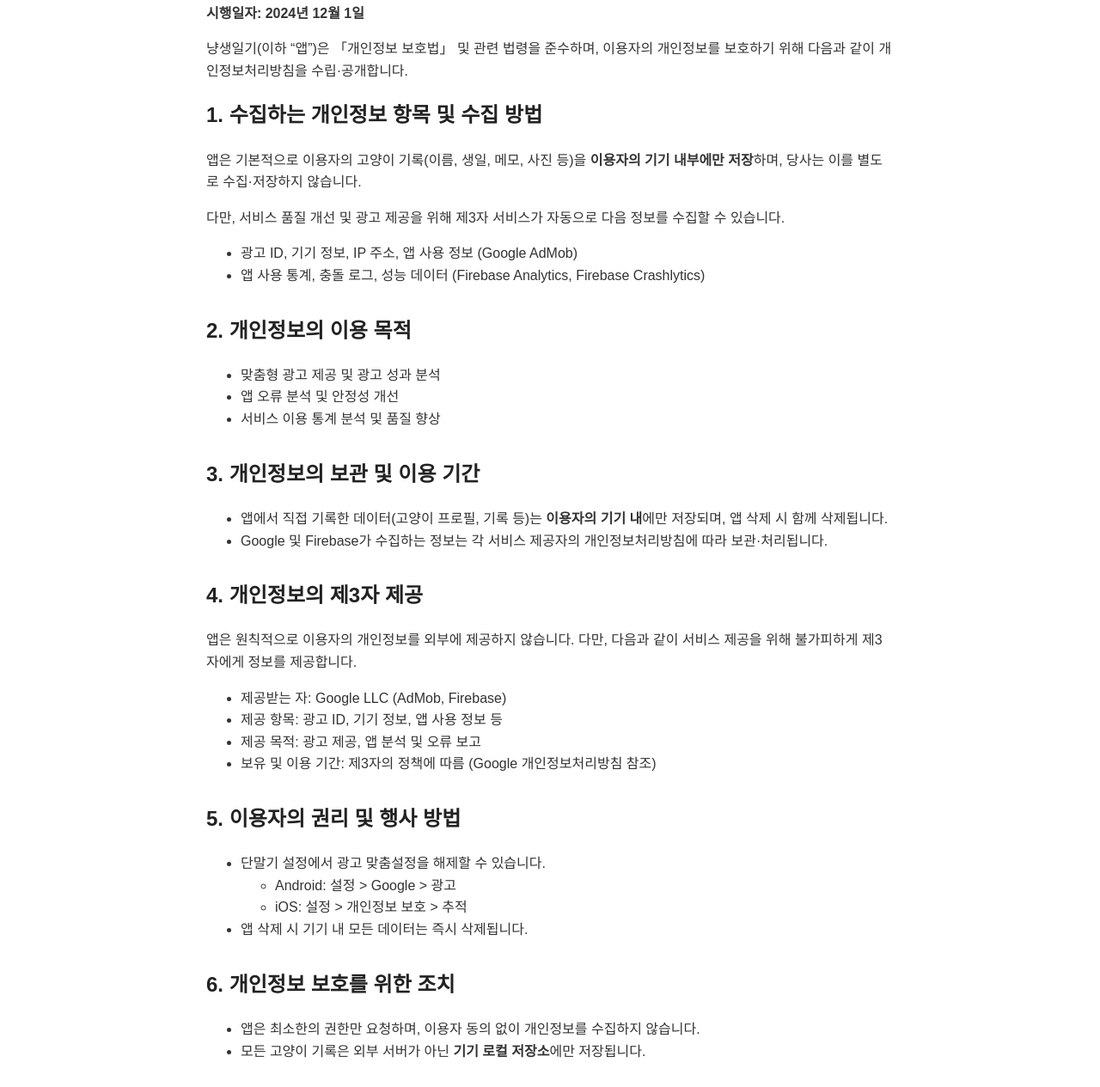
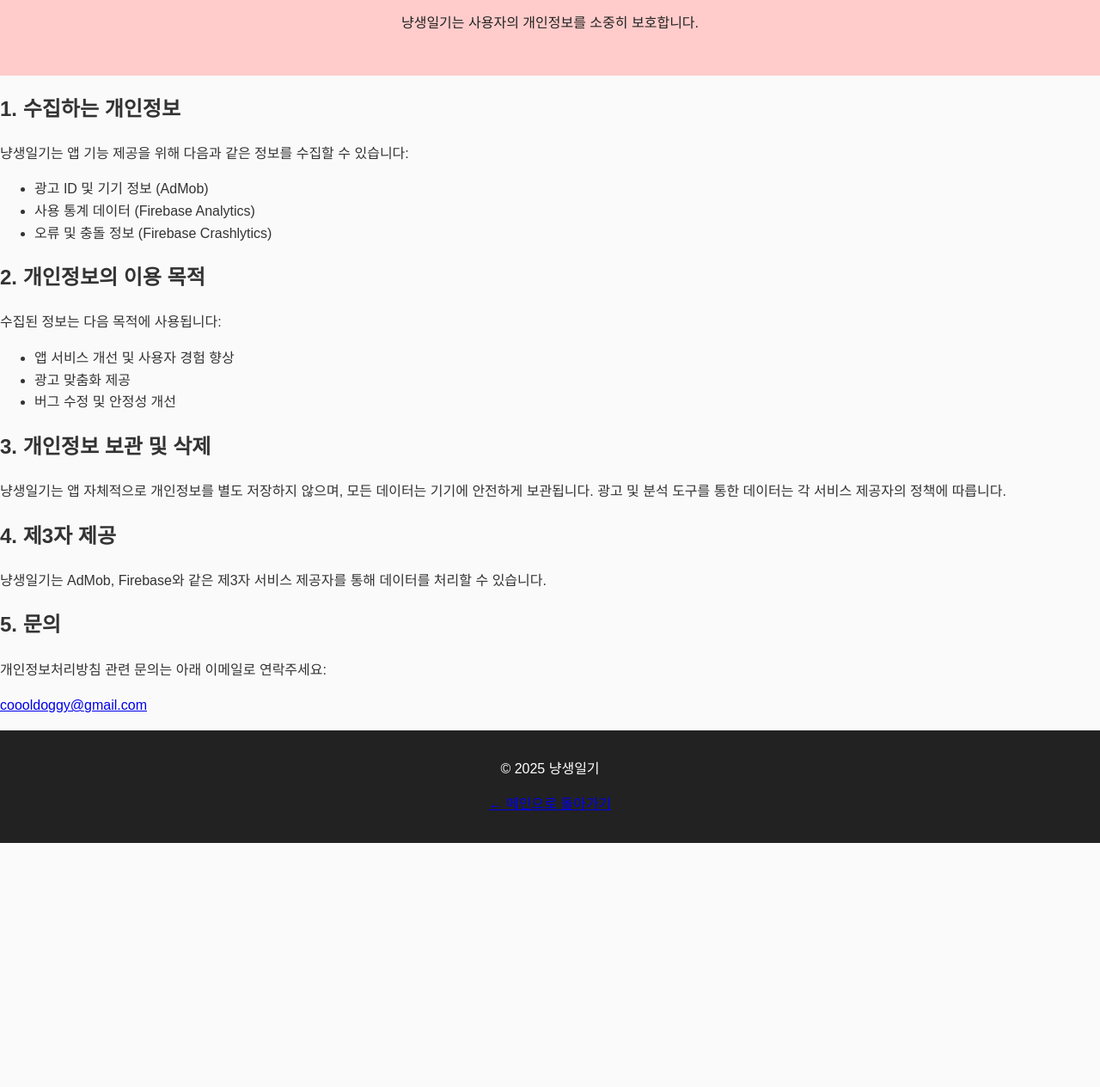
Before and after one commit to coooldoggy/NyangLifeDiary, a plain HTML site: page privacy.html in a window 1280 px wide. Shown: the part 112-1377 px from the top of the page at 86% size. After the commit the page ends 1093 px from the top, so only its background shows below. Drawn offline with Linux system fonts and the light colour scheme.

Commit message:
Update privacy.html

```diff
--- a/privacy.html
+++ b/privacy.html
@@ -1,104 +1,58 @@
 <!DOCTYPE html>
 <html lang="ko">
 <head>
-  <meta charset="UTF-8" />
-  <meta name="viewport" content="width=device-width, initial-scale=1.0" />
-  <title>냥생일기 개인정보처리방침</title>
-  <style>
-    body {
-      font-family: 'Apple SD Gothic Neo', 'Malgun Gothic', sans-serif;
-      line-height: 1.6;
-      max-width: 800px;
-      margin: 2rem auto;
-      padding: 0 1rem;
-      color: #333;
-    }
-    h1, h2 {
-      color: #222;
-    }
-    h1 {
-      border-bottom: 2px solid #eee;
-      padding-bottom: 0.5rem;
-    }
-    section {
-      margin-bottom: 2rem;
-    }
-  </style>
+  <meta charset="UTF-8">
+  <meta name="viewport" content="width=device-width, initial-scale=1.0">
+  <title>개인정보처리방침 - 냥생일기</title>
+  <link rel="stylesheet" href="style.css">
 </head>
 <body>
-  <h1>냥생일기 개인정보처리방침</h1>
-  <p><strong>시행일자: 2024년 12월 1일</strong></p>
-  <p>냥생일기(이하 “앱”)은 「개인정보 보호법」 및 관련 법령을 준수하며, 이용자의 개인정보를 보호하기 위해 다음과 같이 개인정보처리방침을 수립·공개합니다.</p>
+  <header>
+    <h1>개인정보처리방침</h1>
+    <p>냥생일기는 사용자의 개인정보를 소중히 보호합니다.</p>
+  </header>
 
+  <main>
     <section>
-    <h2>1. 수집하는 개인정보 항목 및 수집 방법</h2>
-    <p>앱은 기본적으로 이용자의 고양이 기록(이름, 생일, 메모, 사진 등)을 <strong>이용자의 기기 내부에만 저장</strong>하며, 당사는 이를 별도로 수집·저장하지 않습니다.</p>
-    <p>다만, 서비스 품질 개선 및 광고 제공을 위해 제3자 서비스가 자동으로 다음 정보를 수집할 수 있습니다.</p>
+      <h2>1. 수집하는 개인정보</h2>
+      <p>냥생일기는 앱 기능 제공을 위해 다음과 같은 정보를 수집할 수 있습니다:</p>
       <ul>
-      <li>광고 ID, 기기 정보, IP 주소, 앱 사용 정보 (Google AdMob)</li>
-      <li>앱 사용 통계, 충돌 로그, 성능 데이터 (Firebase Analytics, Firebase Crashlytics)</li>
+        <li>광고 ID 및 기기 정보 (AdMob)</li>
+        <li>사용 통계 데이터 (Firebase Analytics)</li>
+        <li>오류 및 충돌 정보 (Firebase Crashlytics)</li>
       </ul>
     </section>
 
     <section>
       <h2>2. 개인정보의 이용 목적</h2>
+      <p>수집된 정보는 다음 목적에 사용됩니다:</p>
       <ul>
-      <li>맞춤형 광고 제공 및 광고 성과 분석</li>
-      <li>앱 오류 분석 및 안정성 개선</li>
-      <li>서비스 이용 통계 분석 및 품질 향상</li>
+        <li>앱 서비스 개선 및 사용자 경험 향상</li>
+        <li>광고 맞춤화 제공</li>
+        <li>버그 수정 및 안정성 개선</li>
       </ul>
     </section>
 
     <section>
-    <h2>3. 개인정보의 보관 및 이용 기간</h2>
-    <ul>
-      <li>앱에서 직접 기록한 데이터(고양이 프로필, 기록 등)는 <strong>이용자의 기기 내</strong>에만 저장되며, 앱 삭제 시 함께 삭제됩니다.</li>
-      <li>Google 및 Firebase가 수집하는 정보는 각 서비스 제공자의 개인정보처리방침에 따라 보관·처리됩니다.</li>
-    </ul>
+      <h2>3. 개인정보 보관 및 삭제</h2>
+      <p>냥생일기는 앱 자체적으로 개인정보를 별도 저장하지 않으며, 모든 데이터는 기기에 안전하게 보관됩니다. 광고 및 분석 도구를 통한 데이터는 각 서비스 제공자의 정책에 따릅니다.</p>
     </section>
 
     <section>
-    <h2>4. 개인정보의 제3자 제공</h2>
-    <p>앱은 원칙적으로 이용자의 개인정보를 외부에 제공하지 않습니다. 다만, 다음과 같이 서비스 제공을 위해 불가피하게 제3자에게 정보를 제공합니다.</p>
-    <ul>
-      <li>제공받는 자: Google LLC (AdMob, Firebase)</li>
-      <li>제공 항목: 광고 ID, 기기 정보, 앱 사용 정보 등</li>
-      <li>제공 목적: 광고 제공, 앱 분석 및 오류 보고</li>
-      <li>보유 및 이용 기간: 제3자의 정책에 따름 (Google 개인정보처리방침 참조)</li>
-    </ul>
+      <h2>4. 제3자 제공</h2>
+      <p>냥생일기는 AdMob, Firebase와 같은 제3자 서비스 제공자를 통해 데이터를 처리할 수 있습니다.</p>
     </section>
 
     <section>
-    <h2>5. 이용자의 권리 및 행사 방법</h2>
-    <ul>
-      <li>단말기 설정에서 광고 맞춤설정을 해제할 수 있습니다.
-        <ul>
-          <li>Android: 설정 &gt; Google &gt; 광고</li>
-          <li>iOS: 설정 &gt; 개인정보 보호 &gt; 추적</li>
-        </ul>
-      </li>
-      <li>앱 삭제 시 기기 내 모든 데이터는 즉시 삭제됩니다.</li>
-    </ul>
+      <h2>5. 문의</h2>
+      <p>개인정보처리방침 관련 문의는 아래 이메일로 연락주세요:</p>
+      <p><a href="mailto:coooldoggy@gmail.com">coooldoggy@gmail.com</a></p>
     </section>
+  </main>
 
-  <section>
-    <h2>6. 개인정보 보호를 위한 조치</h2>
-    <ul>
-      <li>앱은 최소한의 권한만 요청하며, 이용자 동의 없이 개인정보를 수집하지 않습니다.</li>
-      <li>모든 고양이 기록은 외부 서버가 아닌 <strong>기기 로컬 저장소</strong>에만 저장됩니다.</li>
-    </ul>
-  </section>
-
-  <section>
-    <h2>7. 개인정보처리방침의 변경</h2>
-    <p>본 방침은 법령, 정책, 서비스 변경에 따라 수정될 수 있으며, 변경 시 앱 내 공지사항 또는 공식 웹사이트를 통해 안내합니다.</p>
-  </section>
-
-  <section>
-    <h2>8. 문의처</h2>
-    <ul>
-      <li>이메일: <a href="mailto:coooldoggy@gmail.com">coooldoggy@gmail.com</a></li>
-    </ul>
-  </section>
+  <footer>
+    <p>© 2025 냥생일기</p>
+    <p><a href="index.html">← 메인으로 돌아가기</a></p>
+  </footer>
 </body>
 </html>
```
Lines whose indentation alone changed are shown as unchanged.
